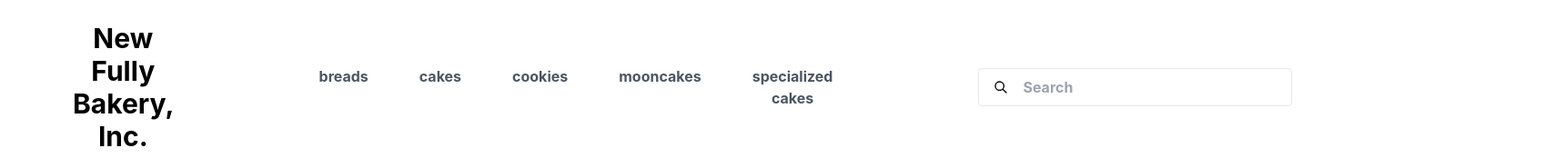
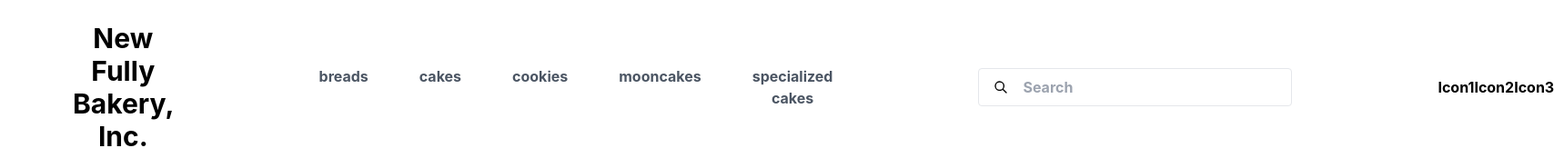
Before and after one commit to benhsieh-dev/E-Commerce-front-end, a React (Create React App) app: page / in a window 1280 px wide. Shown: the top 174 px of the page at 91% size, 1708 px wide, since content can reach past the window. Built offline with nearby package versions, Linux system fonts and the light colour scheme.

Commit message:
Update navigation component

```diff
--- a/src/components/Navigation/Navigation.jsx
+++ b/src/components/Navigation/Navigation.jsx
@@ -48,7 +48,14 @@ const Navigation = () => {
           </div>
         </div>
       </div>
-      <div>{/* Action items */}</div>
+      <div className="flex flex-wrap items-center gap-4">
+        {/* Action items */}
+        <ul className="flex items-center">
+          <li>Icon1</li>
+          <li>Icon2</li>
+          <li>Icon3</li>
+        </ul>
+      </div>
     </nav>
   );
 }
```
